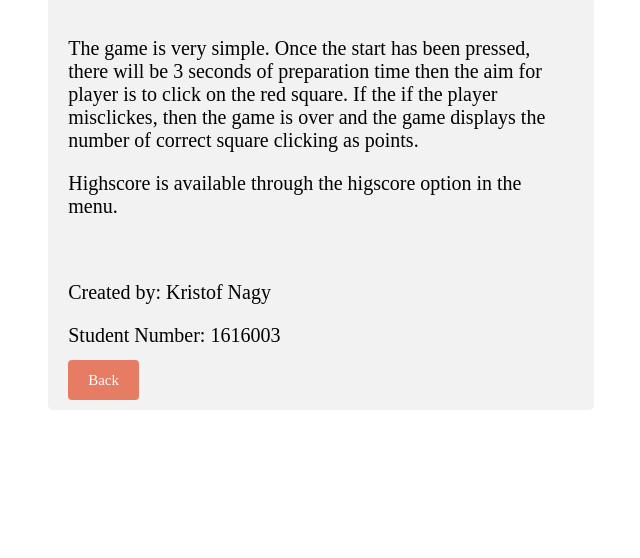
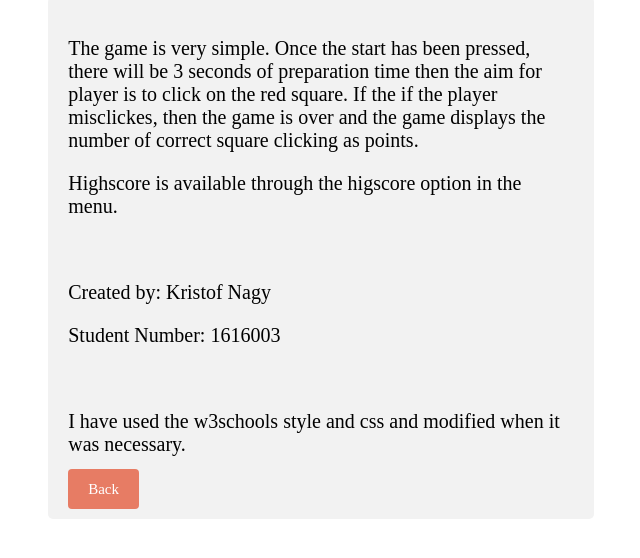
Before and after one commit to Kristof-Nagy/Web_System_Assessment, a website: page about_us.html in a window 1280 px wide. Shown: the part 180-738 px from the top of the page, without its empty margins (319-959 px from the left). Drawn offline with Linux system fonts and the light colour scheme.

```diff
--- a/about_us.html
+++ b/about_us.html
@@ -19,6 +19,8 @@
 			<br>
 			<p>Created by: Kristof Nagy</p>
 			<p>Student Number: 1616003</p>
+			<br>
+			<p>I have used the w3schools style and css and modified when it was necessary.</p>
 			<a class="buttons" href="/">Back</a>
 		</div>
 	</body>
--- a/package.json
+++ b/package.json
@@ -23,7 +23,8 @@
     "express": "^4.17.1",
     "express-session": "^1.17.0",
     "mongodb": "^3.5.5",
-    "mongoose": "^5.9.7"
+    "mongoose": "^5.9.7",
+    "validator": "^13.0.0"
   },
   "devDependencies": {},
   "description": ""
```
